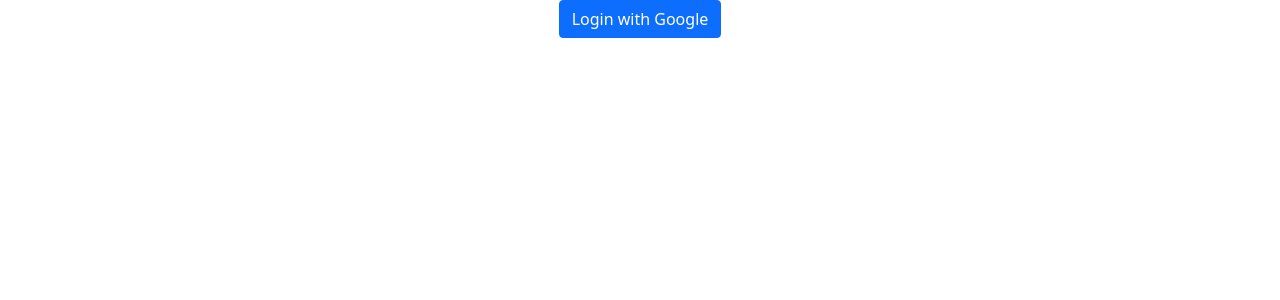
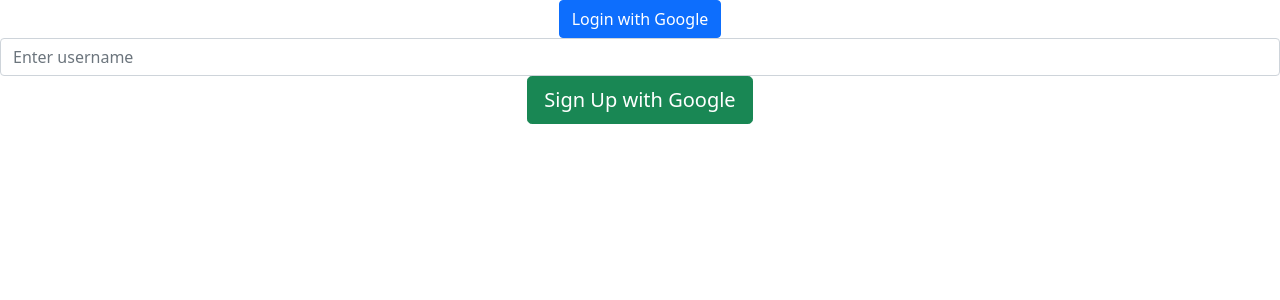
Before and after one commit to maskudo/instagram-clone, a React (Create React App) app: page /login in a window 1280 px wide. Shown: the top 300 px of the page. Built offline with nearby package versions, Linux system fonts and the light colour scheme.

Commit message:
add signup function

```diff
--- a/src/pages/Login.js
+++ b/src/pages/Login.js
@@ -1,6 +1,11 @@
+import { useState } from "react";
 import { signInWithPopup, GoogleAuthProvider } from "firebase/auth";
-import { authentication } from "../firebase";
+import { authentication, db } from "../firebase";
+import { addDoc, collection, setDoc, doc, getDoc } from "firebase/firestore";
 function Login() {
+  const [username, setUsername] = useState("");
+  const [isEmailError, setIsEmailError] = useState(false);
+  const [isUsernameTaken, setIsUsernameTaken] = useState(false);
   const googleLogin = () => {
     const provider = new GoogleAuthProvider();
     signInWithPopup(authentication, provider)
@@ -10,9 +15,9 @@
         const token = credential.accessToken;
         // The signed-in user info.
         const user = result.user;
-        console.log(credential);
-        console.log(token, user);
-        // ...
+        return user;
+        // if created=lastsignedin init user to database  and set context
+        // else  get user data ffrom database
       })
       .catch((error) => {
         // Handle Errors here.
@@ -25,11 +30,63 @@
         // ...
       });
   };
+  const signUp = async (e) => {
+    e.preventDefault();
+    const docRef = doc(db, "users", username.toLowerCase());
+
+    const userDoc = await getDoc(docRef);
+    if (!!userDoc.data()) {
+      setIsUsernameTaken(true);
+      return;
+    }
+    const provider = new GoogleAuthProvider();
+    const result = await signInWithPopup(authentication, provider);
+    const credential = GoogleAuthProvider.credentialFromResult(result);
+    const token = credential.accessToken;
+    const user = result.user;
+
+    if (!(user.metadata.createdAt === user.metadata.lastLoginAt)) {
+      setIsEmailError(true);
+      return;
+    }
+    setDoc(docRef, {
+      displayName: user.displayName,
+      photo: user.photoURL,
+      uid: user.uid,
+      email: user.email,
+      posts: [],
+    });
+  };
   return (
     <div className="login">
       <button className="btn btn-primary" onClick={googleLogin}>
         Login with Google
       </button>
+      <form onSubmit={signUp} className="form">
+        <input
+          name="username"
+          id="username"
+          type="text"
+          className="form-control"
+          placeholder="Enter username"
+          required
+          pattern="[a-zA-Z][a-zA-Z0-9_]{3,20}"
+          onChange={(e) => {
+            setUsername(e.target.value);
+            setIsUsernameTaken(false);
+            setIsEmailError(false);
+          }}
+        />
+        <input
+          className="btn btn-success btn-lg"
+          type="submit"
+          value={"Sign Up with Google"}
+        />
+        <p className="text-danger">{isEmailError && "Email already taken"}</p>
+        <p className="text-danger">
+          {isUsernameTaken && "Username already taken"}
+        </p>
+      </form>
     </div>
   );
 }
```
